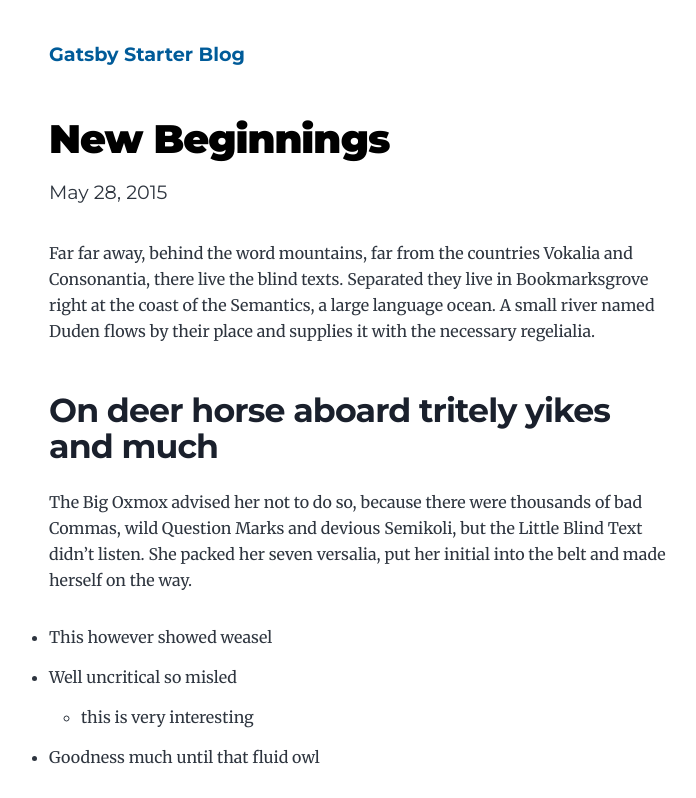
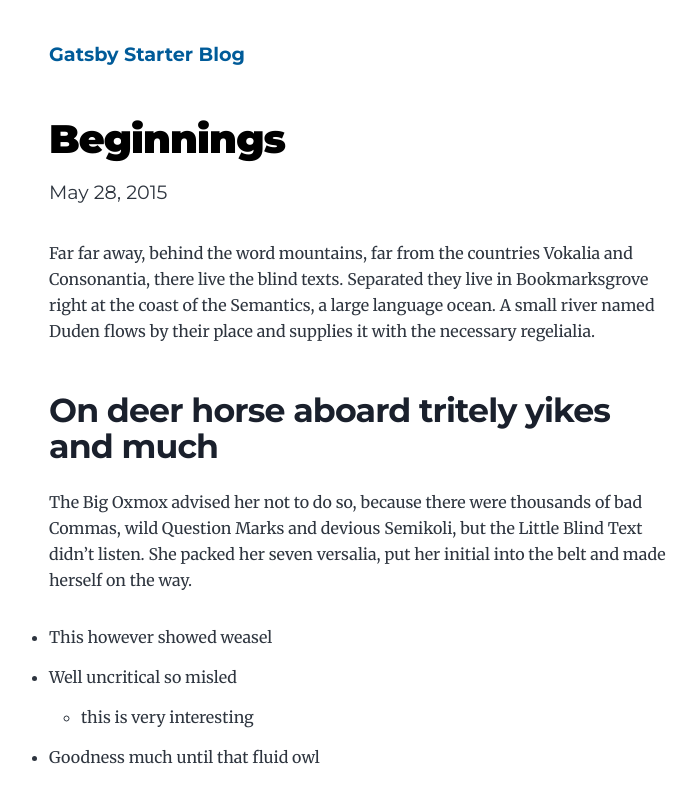
Before and after one commit to Secrets-Emperor/Clouddemo, a Gatsby site: page /new-beginnings/ in a window 1280 px wide. Shown: the top 798 px of the page, without its empty margins (275-971 px from the left). Built offline with nearby package versions, Linux system fonts and the light colour scheme; Gatsby itself is replaced by a stand-in of ours.

Commit message:
Update index.md

```diff
--- a/content/blog/new-beginnings/index.md
+++ b/content/blog/new-beginnings/index.md
@@ -1,5 +1,5 @@
 ---
-title: New Beginnings
+title: Beginnings
 date: "2015-05-28T22:40:32.169Z"
 description: This is a custom description for SEO and Open Graph purposes, rather than the default generated excerpt. Simply add a description field to the frontmatter.
 ---
```
